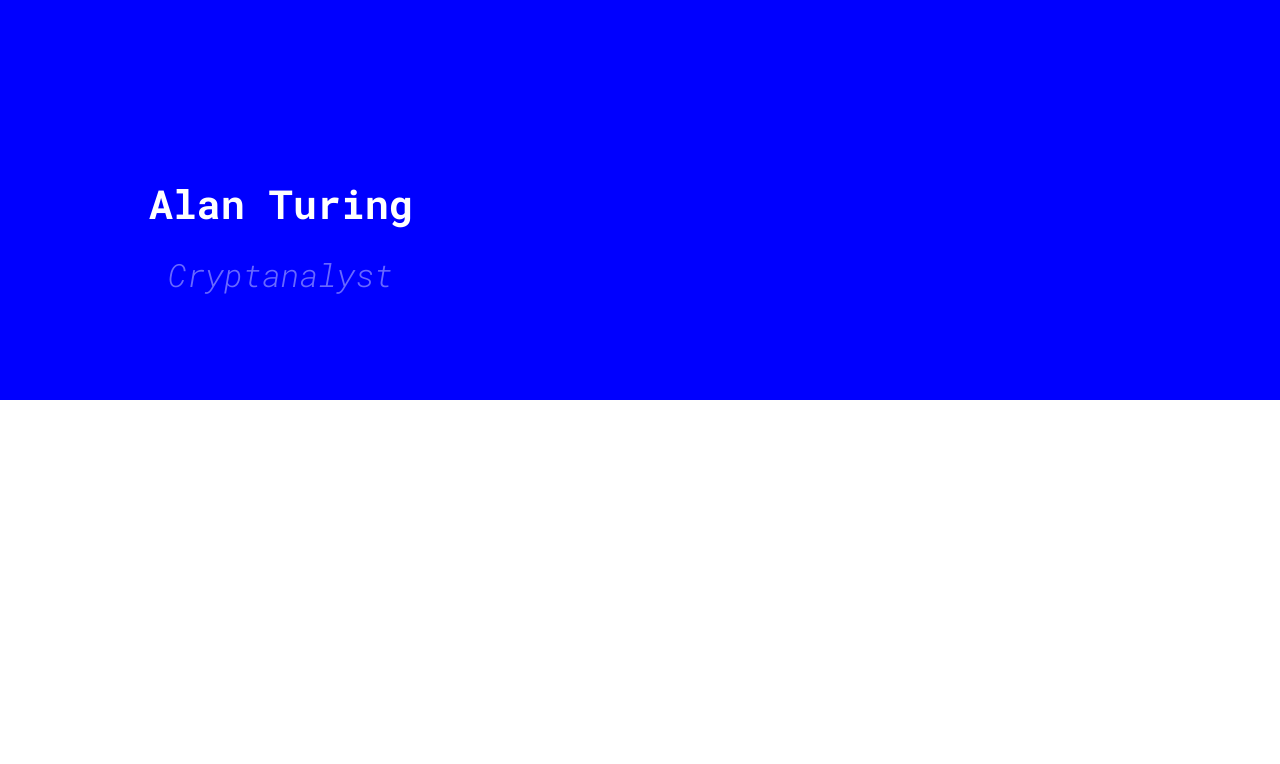
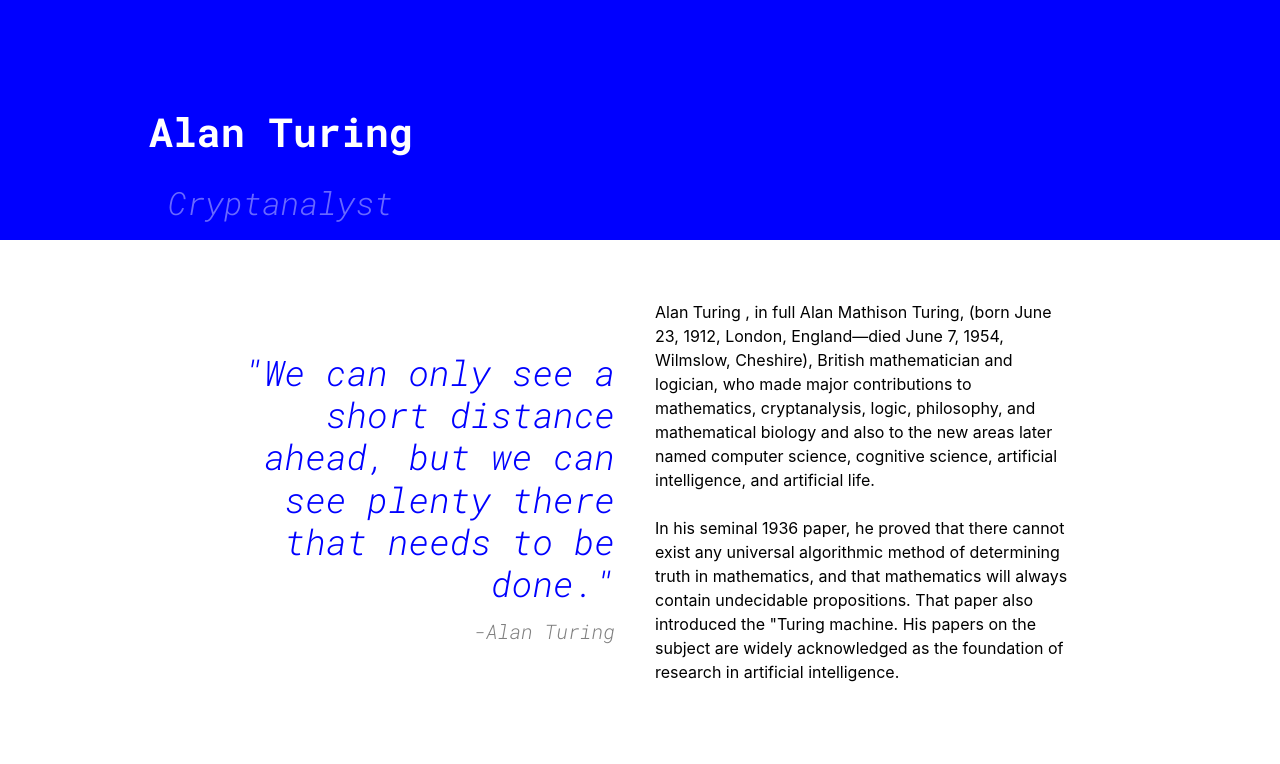
Before and after one commit to jakexia72/scientist, a website: page app/views/index.html in a window 1280 px wide. Both pictures are taken after a click on the button "ENTER". Shown: the top 764 px of the page. Drawn offline with nearby package versions, Linux system fonts and the light colour scheme; files whose address does not match are found by name.

Commit message:
started first page

```diff
--- a/app/public/css/style.css
+++ b/app/public/css/style.css
@@ -57,6 +57,14 @@ body, html {
 	transition: all .7s ease !important;
 }
 
+#firstRow{
+	-webkit-transition: width 7s ease !important;
+	-moz-transition: all .7s ease !important;
+	-o-transition: all .7s ease !important;
+	-ms-transition: all .7s ease !important;
+	transition: all .7s ease !important;
+}
+
 #toBeRemoved{
 width: 50%;
 	-webkit-transition: width .7s ease !important;
@@ -75,12 +83,11 @@ width: 50%;
 }
 
 .blue{
-	-webkit-transition: all .3s ease !important;
-	-moz-transition: all .3s ease !important;
-	-o-transition: all .3s ease !important;
-	-ms-transition: all .3s ease !important;
-	transition: all .3s ease !important;
 	background-color: blue;
+}
+
+.grey{
+	color: grey;
 }
 
 .fullScreen{
@@ -109,6 +116,51 @@ width: 50%;
 	top: 45%;
 }
 
+.verticalParent{
+	 -webkit-transform-style: preserve-3d;
+  -moz-transform-style: preserve-3d;
+  transform-style: preserve-3d;
+}
+
+.verticalChild{
+	 position: relative;
+  top: 50%;
+  transform: translateY(-50%);
+}
+
 .spacer{
 	height: 20px;
 }
+
+.alignRight{
+	float: right;
+	position: relative;
+	margin-right: 10px;
+}
+.alignLeft{
+	float: left;
+	position: relative;
+	margin-left: 10px;
+}
+
+.smallGrey{
+	color: grey;
+	font-size: 20px !important;
+}
+
+.giantText{
+	font-size: 2.2em;
+	font-weight: 300;
+ 	font-style: italic;
+}
+
+.oneColumnMargin{
+	margin-left: 15%;
+	margin-right: 15%;
+}
+
+@media only screen and (max-width: 600px) {
+  body {
+    background-color: lightblue;
+  }
+}
--- a/app/public/main.js
+++ b/app/public/main.js
@@ -32,19 +32,22 @@ $(document).ready(function () {
 
 
 	var bg = document.getElementById('bigBlue');
+	var rm = document.getElementById('toBeRemoved');
   	function exitMainPage(){
   		//bg.style.width = '5000px';
 
   		bg.classList.remove('col-sm-5');
-  		document.getElementById("toBeRemoved").classList.remove('col-sm-7');
+  		rm.classList.remove('col-sm-7');
 
   		//document.getElementById("toBeRemoved").remove();
-  		document.getElementById("toBeRemoved").style.width = "0px";
+  		rm.style.width = "0px";
   		bg.style.width = "100%";
   		document.getElementById("mButtonWrapper").remove();
-  		console.log("clicked");
-  		console.log(window.innerWidth);
-  		bg.style.height = "50%";
+  		//bg.style.height = "50%";
+
+  		document.getElementById("firstRow").style.height = "30%";
+  		document.getElementById('secondPage').style.display = "block";
+
   	}
 	document.getElementById("mainButton").onclick = function() {exitMainPage()};
 
--- a/app/views/index.html
+++ b/app/views/index.html
@@ -20,9 +20,7 @@
 </head>
 
 <body>
-
-
-        <div class="row" style="height: 100%">
+	        <div id = "firstRow" class="row" style="height: 100%">
 	        	<div id="bigBlue" class = "col-sm-5 blue" style="height: 100%; padding: 0;">
 	       				<div class = "verticalCenter centerChildren">
 	       					<h1 class = "white">Alan Turing</h1>
@@ -44,7 +42,45 @@
 	                <div id = "mainPageBg"class = "backgroundImage" style = "height: 100%; width: 100%; background-image: url(/images/turing.jpg)">
 	        		</div>
 	             </div>
+	        </div>
+
+
+
+        <section id = "secondPage" style="display: none;">
+        	 <div class="spacer"></div>
+	        <div class="spacer"></div>
+	        <div class="spacer"></div>
+
+        		<div class = "row oneColumnMargin">
+        			<div class = "col-sm-6 verticalMargin">
+        				<h1 class = "giantText alignRight verticalChild" style="color: blue; opacity: 1;text-align: right;">"We can only see a short distance ahead, but we can see plenty there that needs to be done."<br><span class = "smallGrey">-Alan Turing</span></h1>
+
 
         			</div>
+
+        			<div class = "col-sm-6">
+        				<p  style="color: black">Alan Turing , in full Alan Mathison Turing, (born June 23, 1912, London, England—died June 7, 1954, Wilmslow, Cheshire), British mathematician and logician, who made major contributions to mathematics, cryptanalysis, logic, philosophy, and mathematical biology and also to the new areas later named computer science, cognitive science, artificial intelligence, and artificial life.
+        				<br><br>
+        				 In his seminal 1936 paper, he proved that there cannot exist any universal algorithmic method of determining truth in mathematics, and that mathematics will always contain undecidable propositions. That paper also introduced the "Turing machine. His papers on the subject are widely acknowledged as the foundation of research in artificial intelligence.</p>
+        			</div>
+        		</div>
+
+        		<div class="spacer"></div>
+<div class="spacer"></div><div class="spacer"></div>
+        		<div class = "row oneColumnMargin">
+        			<div class = "col-sm-6">
+        				<p  style="color: black ;text-align: right;">Alan Turing , in full Alan Mathison Turing, (born June 23, 1912, London, England—died June 7, 1954, Wilmslow, Cheshire), British mathematician and logician, who made major contributions to mathematics, cryptanalysis, logic, philosophy, and mathematical biology and also to the new areas later named computer science, cognitive science, artificial intelligence, and artificial life.</p>
+        			</div>
+
+        			<div class = "col-sm-6">
+        				<h1 class = "giantText" style="color: blue; opacity: 1;">behind every code is an enigma</h1>
+        			</div>
+
+
+        		</div>
+
+
+
+        </section>
 </body>
 </html>
```
Lines whose indentation alone changed are shown as unchanged.
